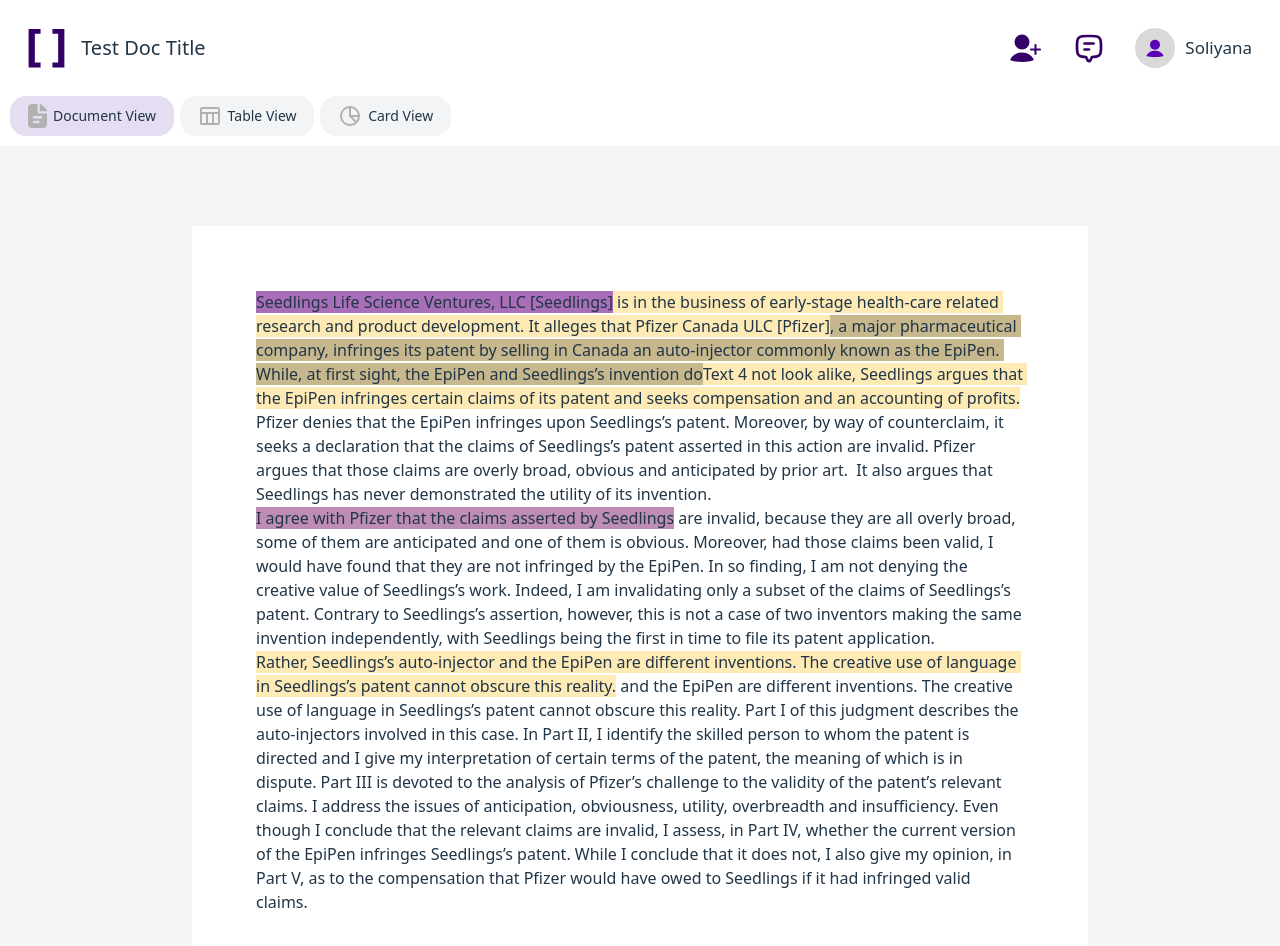
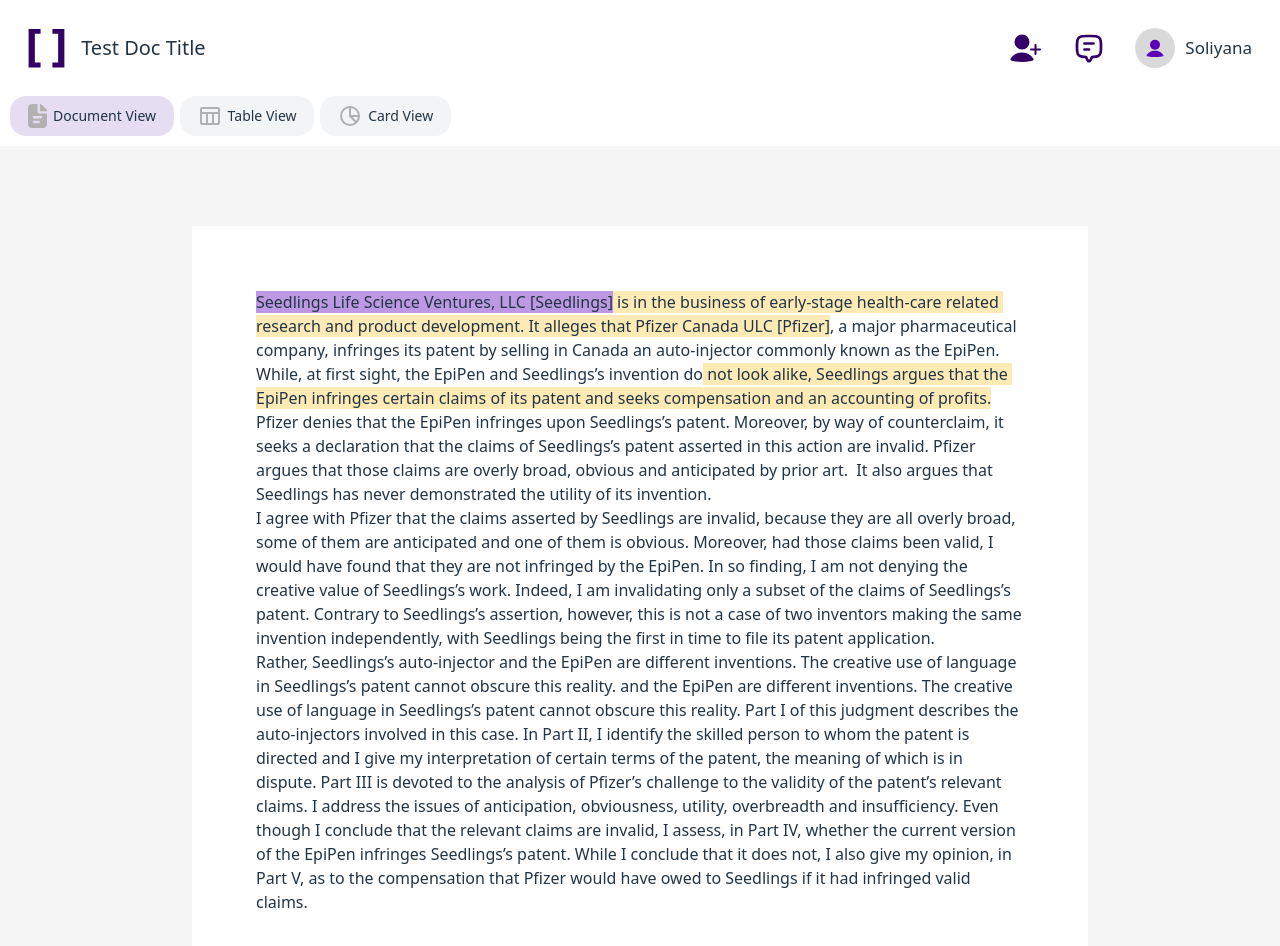
Before and after one commit to wendi-yu/newbloom, a React (Vite) app in the folder frontend/: page /document/0 in a window 1280 px wide. Shown: the top 946 px of the page. Built offline with nearby package versions, Linux system fonts and the light colour scheme.

Commit message:
add redactions no popover

```diff
--- a/frontend/src/assets/example_document.js
+++ b/frontend/src/assets/example_document.js
@@ -1,7 +1,9 @@
 import { getMarkForCommentThreadID } from "@/util/editorCommentUtils";
+import { getMarkForRedactionID } from "@/util/editorRedactionUtils";
 import { comments } from "./example_comments";
 
 const overlappingCommentThreadID = comments[0].id;
+import { v4 as uuid } from "uuid";
 
 const ExampleDocument = [
     {
@@ -9,23 +11,17 @@
         children: [
             {
                 text: "Seedlings Life Science Ventures, LLC [Seedlings]",
-                [getMarkForCommentThreadID(comments[1].id)]: true,
-                suggested: true,
+                [getMarkForRedactionID(uuid())]: true,
+
             },
             {
                 text: " is in the business of early-stage health-care related research and product development. It alleges that Pfizer Canada ULC [Pfizer]",
-                [getMarkForCommentThreadID(overlappingCommentThreadID)]: true,
+                [getMarkForCommentThreadID(comments[1].id)]: true,
             },
             {
                 text: ", a major pharmaceutical company, infringes its patent by selling in Canada an auto-injector commonly known as the EpiPen. While, at first sight, the EpiPen and Seedlings’s invention do",
-                [getMarkForCommentThreadID(overlappingCommentThreadID)]: true,
-                [getMarkForCommentThreadID(comments[2].id)]: true,
-                accepted: true,
             },
             {
-                text: "Text 4",
-                [getMarkForCommentThreadID(comments[3].id)]: true,
-            }, {
                 text: " not look alike, Seedlings argues that the EpiPen infringes certain claims of its patent and seeks compensation and an accounting of profits.",
                 [getMarkForCommentThreadID(comments[3].id)]: true,
             },
@@ -40,10 +36,8 @@
         type: "paragraph",
         children: [
             {
-                [getMarkForCommentThreadID(comments[4].id)]: true,
                 text:
                     "I agree with Pfizer that the claims asserted by Seedlings",
-                current: true,
             },
             {
                 text:
@@ -55,7 +49,6 @@
         type: "paragraph",
         children: [
             {
-                [getMarkForCommentThreadID(comments[5].id)]: true,
                 text:
                     "Rather, Seedlings’s auto-injector and the EpiPen are different inventions. The creative use of language in Seedlings’s patent cannot obscure this reality.",
             },
--- a/frontend/src/components/document/DocumentView/StyledText.jsx
+++ b/frontend/src/components/document/DocumentView/StyledText.jsx
@@ -1,51 +1,45 @@
 import { getCommentThreadsOnTextNode } from "@/util/editorCommentUtils";
+import { getRedactionsOnTextNode } from "@/util/editorRedactionUtils";
 import CommentedText from "./CommentedText";
+import RedactedText from "../Redactions/SuggestedRedaction";
 import RedactionPopover from "../Redactions/RedactionPopover";
 import {useState, useEffect, React} from "react";
 
 export default function StyledText({ attributes, children, leaf }) {
 
-  const [redactionStatus, setRedactionStatus] = useState('');
+  // const [redactionStatus, setRedactionStatus] = useState('');
 
-  useEffect(() => {
-    if (leaf.suggested) {
-      setRedactionStatus('bg-curr-redaction');
-    }
-  }, [leaf.suggested]);
+  // useEffect(() => {
+  //   if (leaf.suggested) {
+  //     setRedactionStatus('bg-curr-redaction');
+  //   }
+  // }, [leaf.suggested]);
 
-  if (leaf.suggested) {
-    children = (
-      <RedactionPopover
-        text={<span className={redactionStatus}>{children}</span>}
-        onAccept={() => {
-          setRedactionStatus('bg-accepted-redaction');
-        }}
-        onReject={() => {
-          setRedactionStatus('bg-rejected-redaction underline');
-        }}
-      />
-    );
-  }
+  // if (leaf.suggested) {
+  //   children = (
+  //     <RedactionPopover
+  //       text={<span className={redactionStatus}>{children}</span>}
+  //       onAccept={() => {
+  //         setRedactionStatus('bg-accepted-redaction');
+  //       }}
+  //       onReject={() => {
+  //         setRedactionStatus('bg-rejected-redaction underline');
+  //       }}
+  //     />
+  //   );
+  // }
 
-  if (leaf.current) {
-    children = <span className="bg-curr-redaction">{children}</span>
-  }
+  // if (leaf.current) {
+  //   children = <span className="bg-curr-redaction">{children}</span>
+  // }
 
-  if (leaf.suggested) {
-    children = <span className="bg-suggested-redaction">{children}</span>
-  }
+  // if (leaf.suggested) {
+  //   children = <span className="bg-suggested-redaction">{children}</span>
+  // }
 
-  if (leaf.accepted) {
-    children = <span className="bg-accepted-redaction">{children}</span>
-  }
-
-  if (leaf.rejected) {
-    children = <u>{children}</u>
-  }
-
-  if (leaf.bold) {
-    children = <strong>{children}</strong>;
-  }
+  // if (leaf.accepted) {
+  //   children = <span className="bg-accepted-redaction">{children}</span>
+  // }
 
   const commentThreads = getCommentThreadsOnTextNode(leaf);
 
@@ -61,5 +55,19 @@
     );
   }
 
+  const redactions = getRedactionsOnTextNode(leaf);
+
+  if (redactions.size > 0) {
+    return (
+      <RedactedText
+      {...attributes}
+      redactions={redactions}
+      textNode={leaf}
+      >
+        {children}
+      </RedactedText>
+    );
+  }
+
   return <span {...attributes}>{children}</span>;
 }
--- /dev/null
+++ b/frontend/src/components/document/Redactions/SuggestedRedaction.jsx
@@ -0,0 +1,21 @@
+import classNames from "classnames";
+
+export default function SuggestedRedaction(props) {
+  const { redactedThreads, ...otherProps } = props; // eslint-disable-line no-unused-vars
+
+  const redactionsStyle = {
+    backgroundColor: 'bg-curr-redaction',
+  };
+
+  return (
+    <span
+      {...otherProps}
+      className={classNames({
+        comment: true,
+        'bg-curr-redaction': true
+      })}
+    >
+      {props.children}
+    </span>
+  );
+}
--- /dev/null
+++ b/frontend/src/hooks/useAddRedactionToState.jsx
@@ -0,0 +1,17 @@
+import {
+    redactionIDsState,
+    redactionsState,
+  } from "../utils/CommentState";
+
+  import { useRecoilCallback } from "recoil";
+
+  //call this to add a new redaction
+  export default function useAddRedactionToState() {
+    return useRecoilCallback(
+      ({ set }) => (id, threadData) => {
+        set(redactionIDsState, (ids) => new Set([...Array.from(ids), id]));
+        set(redactionsState(id), threadData);
+      },
+      []
+    );
+  }
--- /dev/null
+++ b/frontend/src/util/RedactionState.js
@@ -0,0 +1,11 @@
+import { atom, atomFamily } from "recoil";
+
+export const redactionsState = atomFamily({
+  key: "redactions",
+  default: [],
+});
+
+export const redactionIDsState = atom({
+  key: "redactionIDs",
+  default: new Set([]),
+});
--- /dev/null
+++ b/frontend/src/util/editorRedactionUtils.js
@@ -0,0 +1,36 @@
+const REDACTION_PREFIX = "redaction_";
+
+export function getRedactionsOnTextNode(textNode) {
+  return new Set(
+    Object.keys(textNode)
+      .filter(isRedactionIDMark)
+      .map(getRedactionIDFromMark)
+  );
+}
+
+export function getRedactionIDFromMark(mark) {
+  if (!isRedactionIDMark(mark)) {
+    throw new Error("Expected mark to be of a redaction");
+  }
+  return mark.replace(REDACTION_PREFIX, "");
+}
+
+function isRedactionIDMark(mayBeRedaction) {
+  return mayBeRedaction.indexOf(REDACTION_PREFIX) === 0;
+}
+
+export function getMarkForRedactionID(threadID) {
+  return `${REDACTION_PREFIX}${threadID}`;
+}
+
+export function insertRedaction(editor, addRedactionToState) {
+  const threadID = uuidv4();
+  const newRedaction = {
+      redactions: [],
+      creationTime: new Date(),
+      status: "open",
+  };
+  addRedactionToState(threadID, newRedaction);
+  Editor.addMark(editor, getMarkForRedactionID(threadID), true);
+  return threadID;
+}
```
Also changed, not shown: 1 other file (tests, documents, lock files or other folders).
